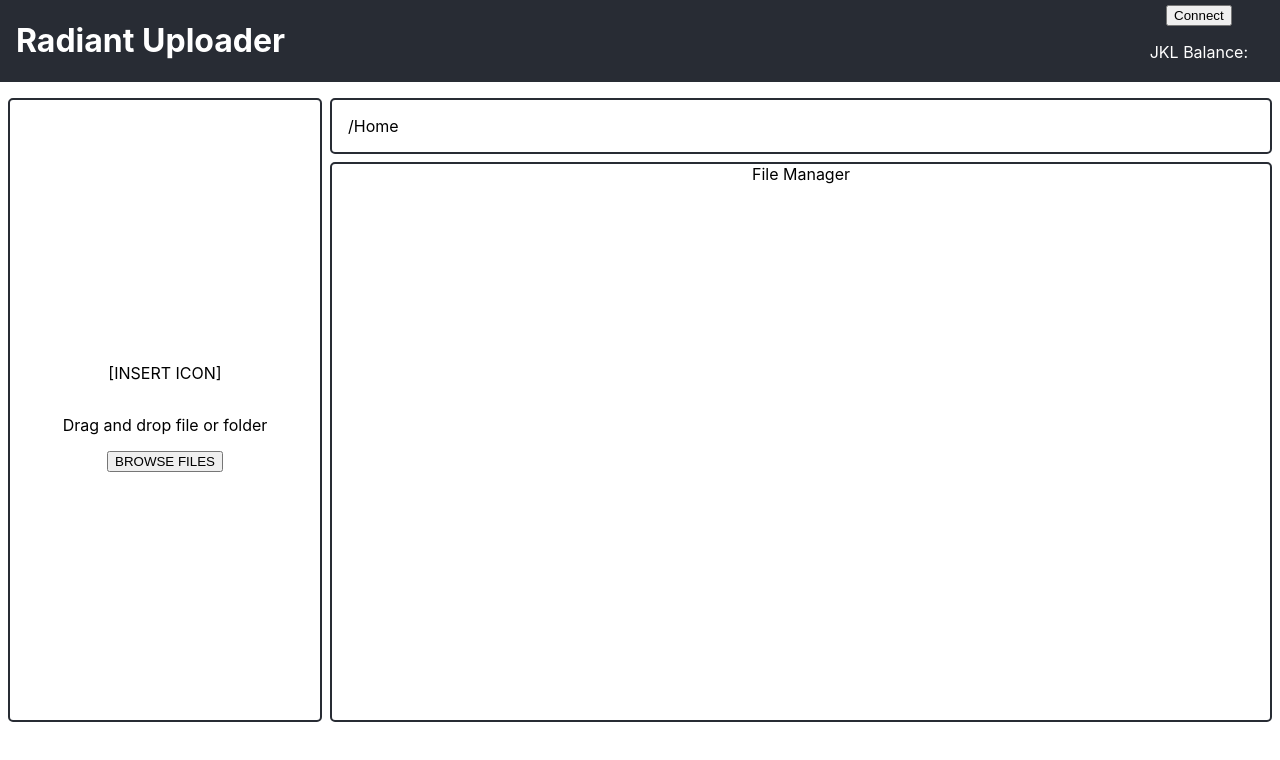
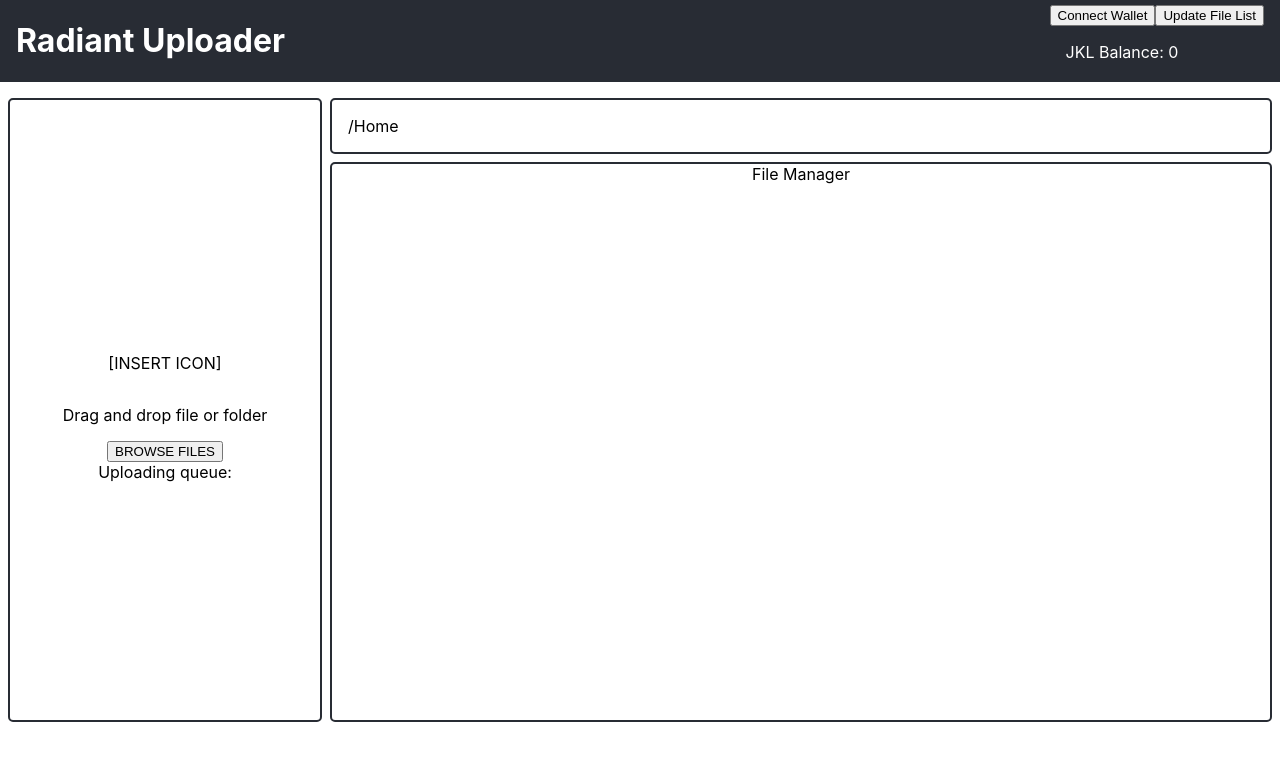
Before and after one commit to jtoba66/radiant-uploader, a React (Create React App) app: page / in a window 1280 px wide. Shown: the top 760 px of the page. Built offline with nearby package versions, Linux system fonts and the light colour scheme.

Commit message:
browsefile

```diff
--- a/src/App.tsx
+++ b/src/App.tsx
@@ -1,32 +1,113 @@
-import React, { useEffect } from "react"
+import React, { useEffect, useRef } from "react"
 import { useState } from "react"
 import "./App.css"
 
-import type { IWalletConfig, IWalletHandler } from "@jackallabs/jackal.js"
-import { WalletHandler } from "@jackallabs/jackal.js"
+import type {
+	IWalletConfig,
+	IWalletHandler,
+	IFileIo
+} from "@jackallabs/jackal.js"
+import { WalletHandler, FileIo, getFileTreeData } from "@jackallabs/jackal.js"
 
 import { testnet } from "./config"
 
+type FileData = {
+	name: string
+	fid: string
+}
+
+const ioVersion = "1.1.2"
+const path = "radiant"
+
 function App() {
-	const [walletHandler, setWalletHandler] = useState<IWalletHandler>()
-	const [JKLBalance, setJKLBalance] = useState<string>()
+	const [loading, setLoading] = useState<boolean>(false)
+	const [wallet, setWallet] = useState<IWalletHandler>()
+	const [JKLBalance, setJKLBalance] = useState<number>(0)
+	const [walletActive, setWalletActive] = useState<boolean>(false)
+	const [fileIo, setFileIo] = useState<FileIo | null>(null)
+	const [data, setData] = useState<FileData[]>([])
+	const [selectedFiles, setSelectedFiles] = useState<File[]>([])
 
 	const initWallet = async () => {
+		setLoading(true)
 		const walletConfig: IWalletConfig = {
 			selectedWallet: "keplr",
 			...testnet
 		}
-		let res = await WalletHandler.trackWallet(walletConfig)
-		setWalletHandler(res)
+		let trackWallet = await WalletHandler.trackWallet(walletConfig)
+		setWallet(trackWallet)
+
+		let balance = await trackWallet.getJackalBalance()
+		setJKLBalance(parseInt(balance.amount) / 1000000)
+
+		let trackIo = await FileIo.trackIo(trackWallet, ioVersion)
+		setFileIo(trackIo)
+
+		const listOfFolders = [path, "memes"]
+
+		// If folder doesn't exist, create folder
+		await trackIo.verifyFoldersExist(listOfFolders)
+
+		updateFileList()
+
+		setWalletActive(true)
+		setLoading(false)
 	}
-	const getBalance = async () => {
+
+	const updateFileList = async () => {
+		if (fileIo == null) {
+			return
+		}
+		if (wallet == null) {
+			return
+		}
+		const listFiles = await fileIo.downloadFolder("s/" + path)
+		const files = listFiles.getFolderDetails().fileChildren
+
+		let d = []
+
+		let x = 0
+		for (const key of Object.keys(files)) {
+			const f = files[key]
+
+			const fDetails = await getFileTreeData(
+				"s/" + path + "/" + f.name,
+				wallet.getJackalAddress(),
+				wallet.getQueryHandler()
+			)
+			console.log("fdetails", fDetails)
+			const dFiles = fDetails.value.files
+			if (dFiles == null) {
+				continue
+			}
+			const fidList = JSON.parse(dFiles.contents)
+			const newFid = fidList.fids[0]
+
+			d[x] = { name: key, fid: newFid }
+			x++
+		}
+		console.log(d)
+		setData(d)
+	}
+
+	const connectButtonClick = async () => {
 		await initWallet()
-		if (!walletHandler) {
+		if (!wallet) {
 			initWallet()
 		}
-		let balance = await walletHandler?.getJackalBalance()
-		setJKLBalance(balance?.amount)
 	}
+
+	const singleFile = useRef<HTMLInputElement | null>(null)
+
+	const browseFilesButtonClick = () => {
+		singleFile.current?.click()
+	}
+	const handleFileChange = (e: React.ChangeEvent<HTMLInputElement>) => {
+		let files = e.target.files || []
+		let selected = Array.from(files)
+		setSelectedFiles(selected)
+	}
+
 	useEffect(() => {
 		console.log("useEffect...")
 	}, [JKLBalance])
@@ -36,17 +117,40 @@ function App() {
 			<div className='header'>
 				<h1>Radiant Uploader</h1>
 				<div>
-					<button onClick={getBalance}>Connect</button>
+					<button
+						onClick={connectButtonClick}
+						disabled={walletActive ? true : false}
+					>
+						{walletActive ? "Connected" : "Connect Wallet"}
+					</button>
+					<button onClick={updateFileList}>Update File List</button>
 					<p className='header'>JKL Balance: {JKLBalance}</p>
 				</div>
 			</div>
-
+			{loading && <h2>LOADING...</h2>}
 			<div className='main-body'>
+				{/* LEFT */}
 				<div className='left'>
 					<p>[INSERT ICON]</p>
 					<p>Drag and drop file or folder</p>
-					<button>BROWSE FILES</button>
+					<button onClick={browseFilesButtonClick}>BROWSE FILES</button>
+					<input
+						type='file'
+						id='file'
+						ref={singleFile}
+						style={{ display: "none" }}
+						multiple
+						onChange={handleFileChange}
+					/>
+					<div>
+						Uploading queue:
+						{selectedFiles.map((e, i) => (
+							<p> - {e.name}</p>
+						))}
+					</div>
 				</div>
+
+				{/* RIGHT */}
 				<div className='right'>
 					<div className='nav-bar'>/Home</div>
 					<div className='file-manager'>File Manager </div>
```
